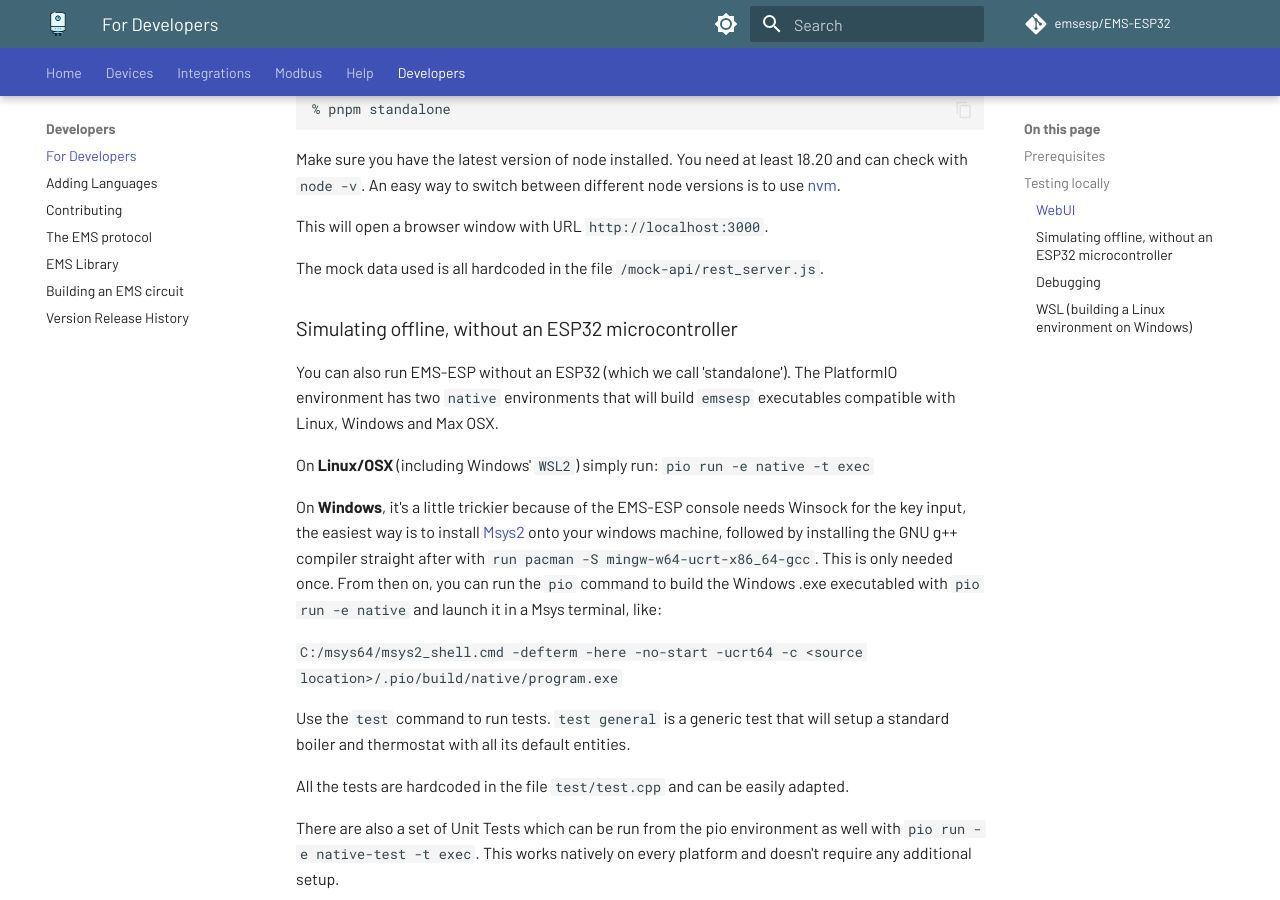
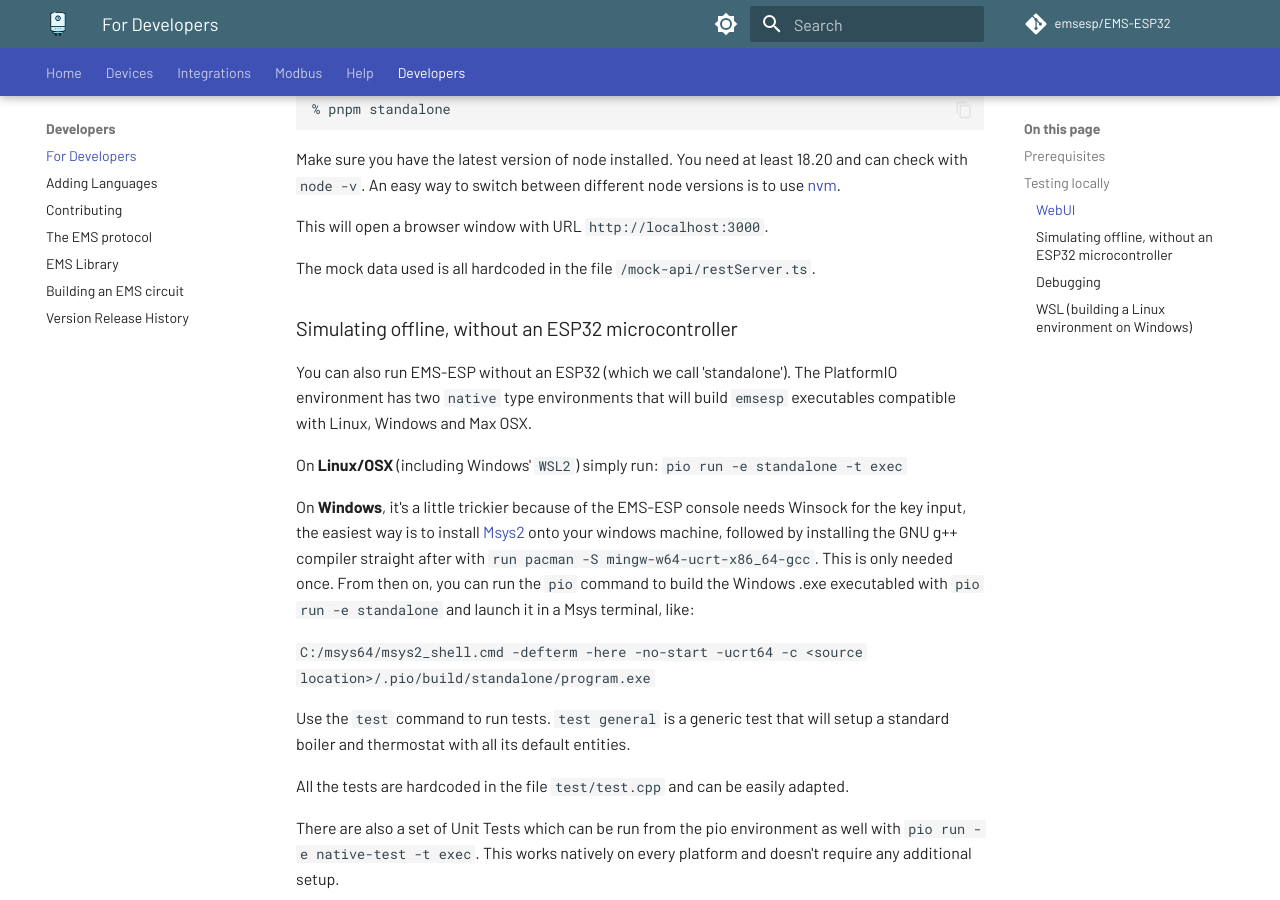
Before and after one commit to emsesp/docs, an MkDocs documentation site: the page built from docs/Building.md, in a window 1280 px wide and 900 px high, scrolled down 1145 px. Built offline with MkDocs 1.6.1 and Material for MkDocs 9.7.7, drawn with Linux system fonts in a browser that asks for light colours; comment, search, counter and statistics services are not loaded.

Commit message:
update to native pio target

```diff
--- a/docs/Building.md
+++ b/docs/Building.md
@@ -39,17 +39,17 @@ Make sure you have the latest version of node installed. You need at least 18.20
 
 This will open a browser window with URL `http://localhost:3000`.
 
-The mock data used is all hardcoded in the file `/mock-api/rest_server.js`.
+The mock data used is all hardcoded in the file `/mock-api/restServer.ts`.
 
 ### Simulating offline, without an ESP32 microcontroller
 
-You can also run EMS-ESP without an ESP32 (which we call 'standalone'). The PlatformIO environment has two `native` environments that will build `emsesp` executables compatible with Linux, Windows and Max OSX.
+You can also run EMS-ESP without an ESP32 (which we call 'standalone'). The PlatformIO environment has two `native` type environments that will build `emsesp` executables compatible with Linux, Windows and Max OSX.
 
-On **Linux/OSX** (including Windows' `WSL2`) simply run: `pio run -e native -t exec`
+On **Linux/OSX** (including Windows' `WSL2`) simply run: `pio run -e standalone -t exec`
 
-On **Windows**, it's a little trickier because of the EMS-ESP console needs Winsock for the key input, the easiest way is to install [Msys2](https://www.msys2.org) onto your windows machine, followed by installing the GNU g++ compiler straight after with `run pacman -S mingw-w64-ucrt-x86_64-gcc`. This is only needed once. From then on, you can run the `pio` command to build the Windows .exe executabled with `pio run -e native` and launch it in a Msys terminal, like:
+On **Windows**, it's a little trickier because of the EMS-ESP console needs Winsock for the key input, the easiest way is to install [Msys2](https://www.msys2.org) onto your windows machine, followed by installing the GNU g++ compiler straight after with `run pacman -S mingw-w64-ucrt-x86_64-gcc`. This is only needed once. From then on, you can run the `pio` command to build the Windows .exe executabled with `pio run -e standalone` and launch it in a Msys terminal, like:
 
-`C:/msys64/msys2_shell.cmd -defterm -here -no-start -ucrt64 -c <source location>/.pio/build/native/program.exe`
+`C:/msys64/msys2_shell.cmd -defterm -here -no-start -ucrt64 -c <source location>/.pio/build/standalone/program.exe`
 
 Use the `test` command to run tests. `test general` is a generic test that will setup a standard boiler and thermostat with all its default entities.
 
```
